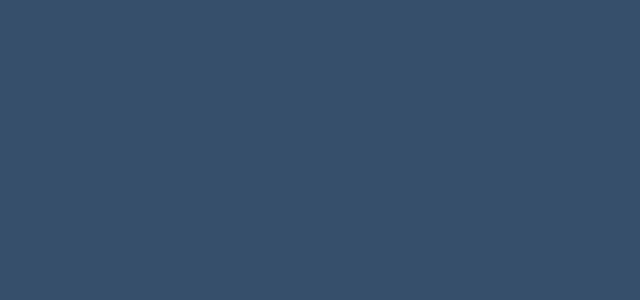
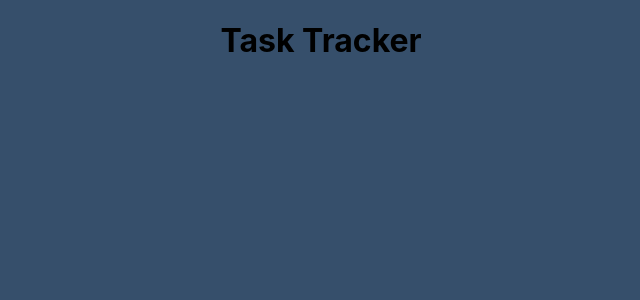
Before and after one commit to IvanKolominskiy/task-tracker, a React (Vite) app: page / in a window 1280 px wide. Shown: the top 300 px of the page, without its empty margins (319-959 px from the left). Built offline with nearby package versions, Linux system fonts and the light colour scheme.

Commit message:
Title has been added

```diff
--- a/src/App.jsx
+++ b/src/App.jsx
@@ -1,7 +1,11 @@
 import "./App.css";
 
 function App() {
-  return <></>;
+  return (
+    <>
+      <h1>Task Tracker</h1>
+    </>
+  );
 }
 
 export default App;
```
